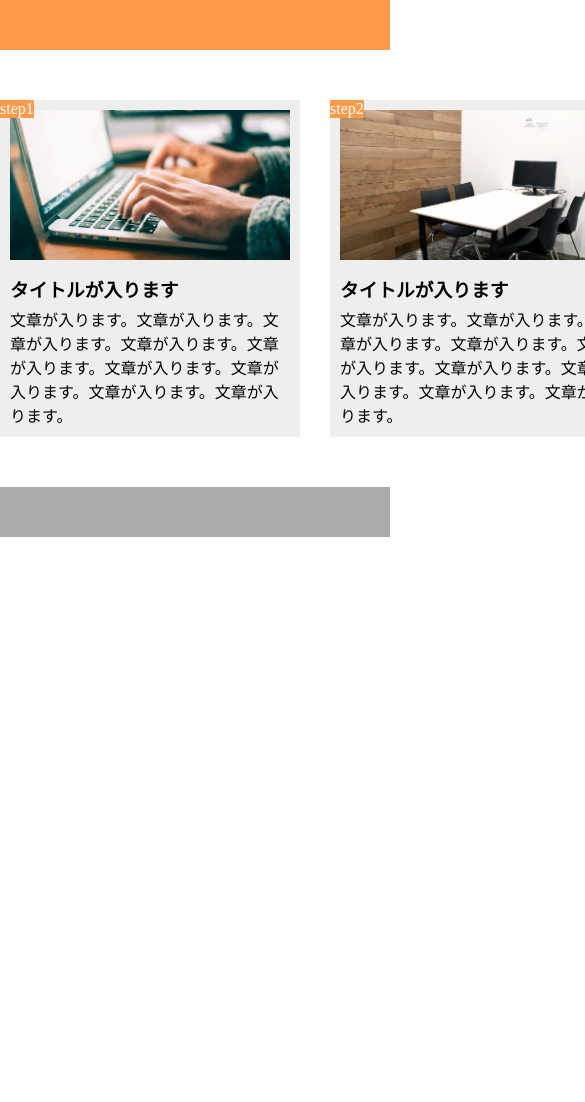
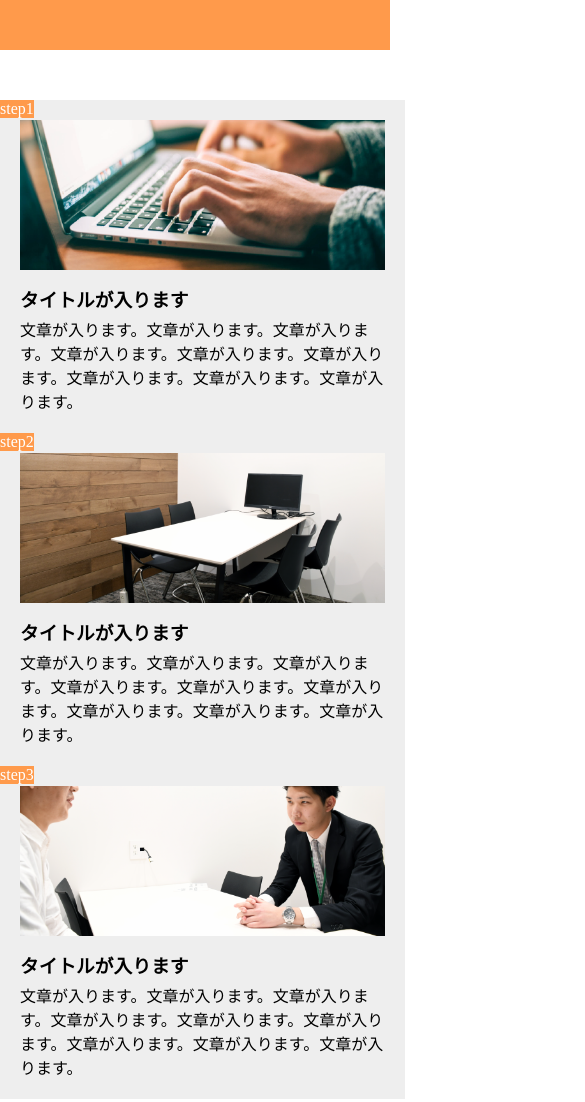
Before and after one commit to lala-hos/capter9, a plain HTML site: page index.html in a window 390 px wide. Shown: the top 1102 px of the page, 585 px wide, since content can reach past the window. Before the commit the page ends 844 px from the top, so only its background shows below. Drawn offline with Linux system fonts and the light colour scheme.

Commit message:
kadai finish

```diff
--- a/index.css
+++ b/index.css
@@ -64,3 +64,20 @@ footer {
   height: 50px;
   background-color: #aaa;
 }
+
+
+@media screen and (max-width: 768px) {
+main {
+  width: 425px;
+  margin: 50px auto;
+  display: block;
+}
+
+.step-box {
+  width: 405px;
+  margin-right: 100px;
+  padding: 20px;
+  position: relative;
+
+  }
+}
--- a/index.html
+++ b/index.html
@@ -2,6 +2,7 @@
 <html lang="ja">
   <head>
     <meta charset="UTF-8" />
+    <meta name="viewport" content="width=device-width,initial-scale=1.0">
     <title>9章演習</title>
     <link rel="stylesheet" href="index.css" />
   </head>
```
